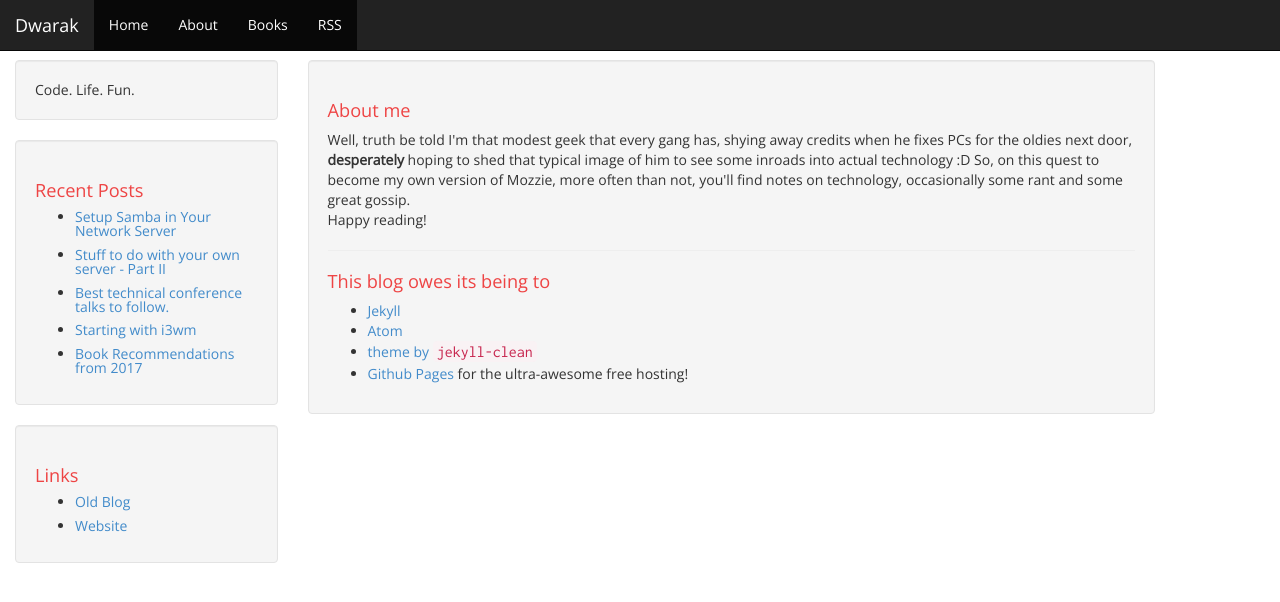
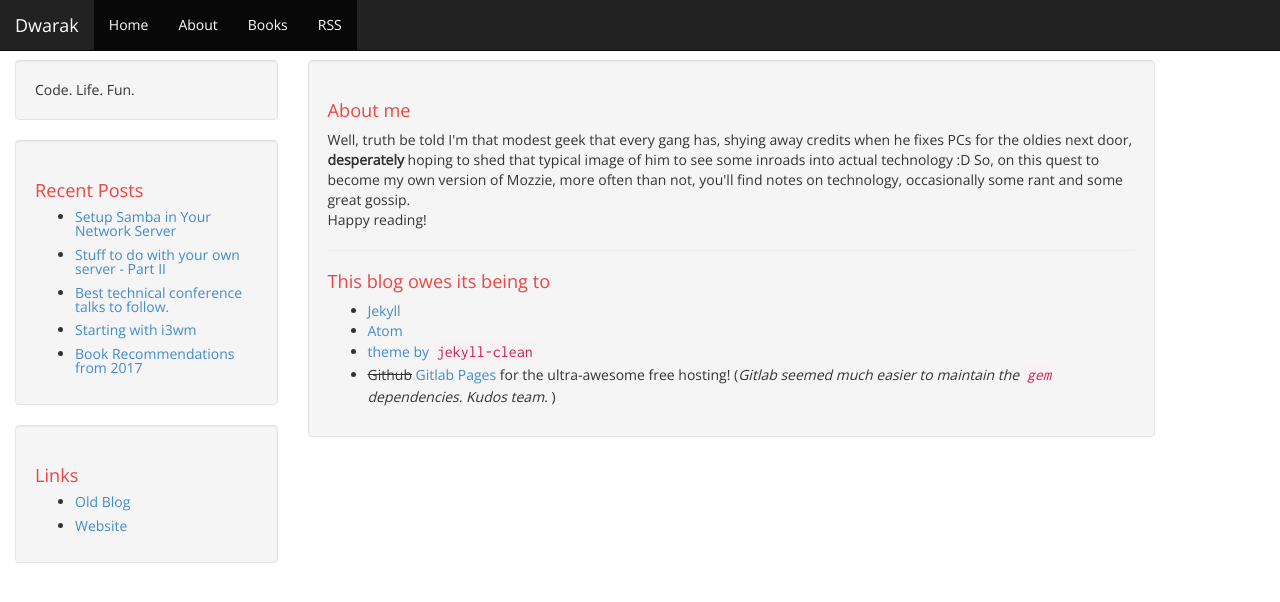
Before and after one commit to dtsdwarak/blog, a Jekyll site: the page built from about.html, in a window 1280 px wide. Shown: the top 602 px of the page. Built offline with Jekyll 4.4.1, drawn with Linux system fonts in a browser that asks for light colours.

Commit message:
Update about section

```diff
--- a/about.html
+++ b/about.html
@@ -13,7 +13,7 @@ permalink: /about/
       <li><a href="http://jekyllrb.com/" target="_blank">Jekyll</a></li>
       <li><a href="https://atom.io/" target="_blank">Atom</a></li>
       <li><a href="https://github.com/scotte/jekyll-clean" target="_blank">theme by <code>jekyll-clean</code></a></li>
-      <li><a href="https://pages.github.com/" target="_blank">Github Pages</a> for the ultra-awesome free hosting!</li>
+      <li><s>Github</s> <a href="https://docs.gitlab.com/ee/user/project/pages/" target="_blank">Gitlab Pages</a> for the ultra-awesome free hosting! (<i>Gitlab seemed much easier to maintain the <code>gem</code> dependencies. Kudos team. </i>)</li>
     </ul>
   </p>
 
```
